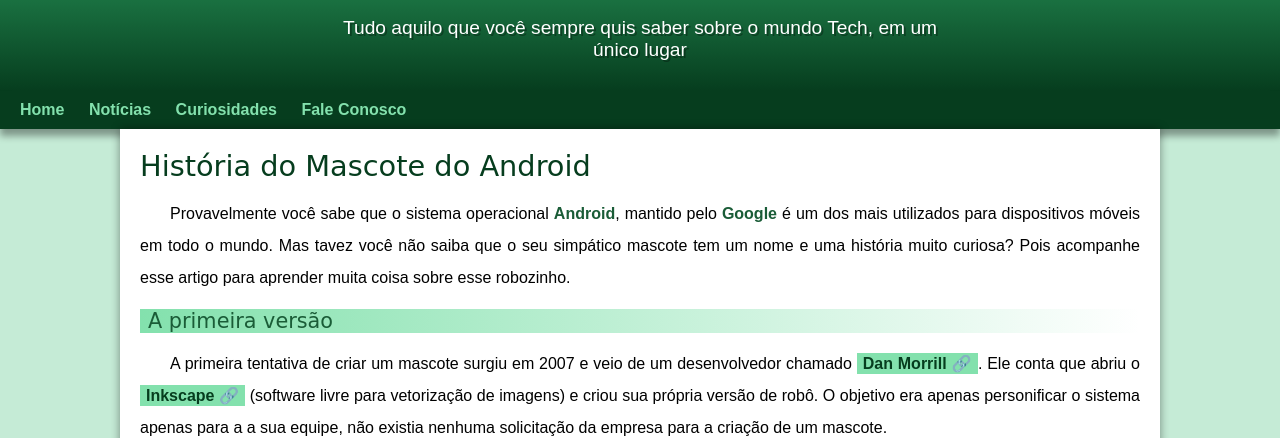
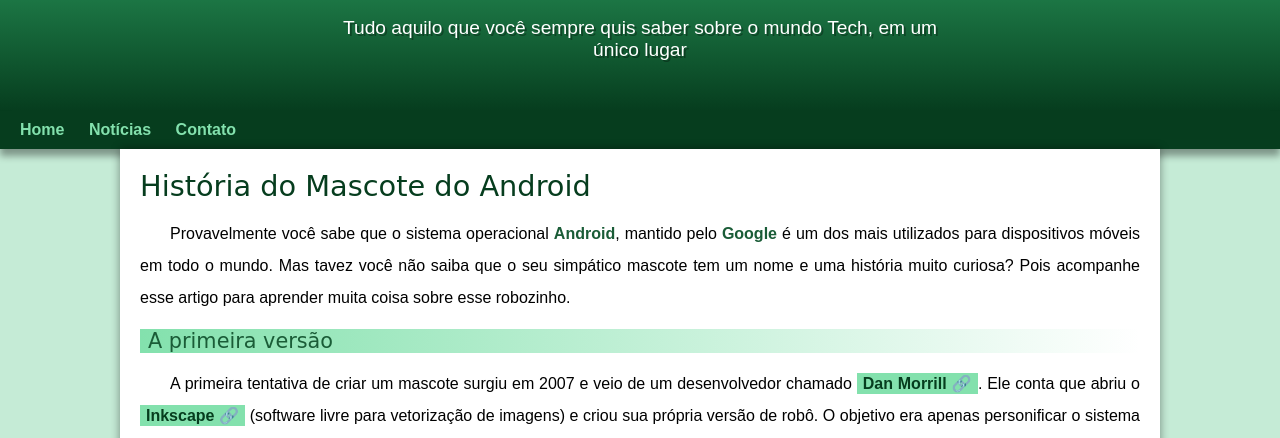
Before and after one commit to k2c-cacc/projeto-android, a plain HTML site: page index.html in a window 1280 px wide. Shown: the part 99-537 px from the top of the page. Drawn offline with Linux system fonts and the light colour scheme.

Commit message:
Problema de padding resolvido

```diff
--- a/index.html
+++ b/index.html
@@ -18,8 +18,7 @@
     <nav>
         <a href="#">Home</a>
         <a href="#">Notícias</a>
-        <a href="#">Curiosidades</a>
-        <a href="#">Fale Conosco</a>
+        <a href="#">Contato</a>
     </nav>
     <main>
         <article>
@@ -39,7 +38,8 @@
                 A primeira tentativa de criar um mascote surgiu em 2007 e veio de um desenvolvedor chamado <a
                     href="https://androidcommunity.com/dan-morrill-shows-us-the-android-mascot-that-almost-was-20130103/"
                     target="_blank" class="externo">Dan Morrill</a>. Ele
-                conta que abriu o <a href="https://inkscape.org/pt-br/" target="_blank" class="externo">Inkscape</a> (software livre
+                conta que abriu o <a href="https://inkscape.org/pt-br/" target="_blank" class="externo">Inkscape</a>
+                (software livre
                 para vetorização de imagens) e criou sua própria versão de robô.
                 O objetivo era apenas personificar o sistema apenas para a a sua equipe, não existia nenhuma solicitação
                 da
@@ -49,7 +49,8 @@
 
             <picture>
                 <source media="(max-width: 670px)" srcset="imagens/dan-droids-pq.png">
-                <img src="imagens/dan-droids.png" alt="Primeiro mascote do Android"></picture>
+                <img src="imagens/dan-droids.png" alt="Primeiro mascote do Android">
+            </picture>
 
             <p>Essa primeira versão bizarra até foi batizada em homenagem ao seu criador: seriam os Dandroids.</p>
 
@@ -57,7 +58,8 @@
 
             <p>
                 A ideia de ter um mascote foi amadurecendo e a missão foi passada para uma profissional da área. A
-                ilustradora Russa <a href="https://www.irinablok.com/" target="_blank" class="externo">Irina Blok</a>, também
+                ilustradora Russa <a href="https://www.irinablok.com/" target="_blank" class="externo">Irina Blok</a>,
+                também
                 funcionária do Google, ficou com a missão de representar o pequeno robô
                 de uma maneira mais agradável.
             </p>
@@ -126,7 +128,8 @@
                 </p>
                 <p>
 
-                    Acesse aqui o site <a href="https://www.android.com/intl/en_uk/history/" target="_blank" class="externo">Android
+                    Acesse aqui o site <a href="https://www.android.com/intl/en_uk/history/" target="_blank"
+                        class="externo">Android
                         History</a> para conhecer a sequência das versões "adocicadas" e o que cada
                     uma
                     trouxe para o sistema Android.
--- a/style.css
+++ b/style.css
@@ -71,7 +71,7 @@ header>p {
     padding-right: 10px;
     padding-left: 10px;
     margin: auto;
-    margin-bottom: 20px;
+    padding-bottom: 50px;
     text-shadow: 2px 2px 0px rgba(0, 0, 0, 0.315);
 }
 
```
